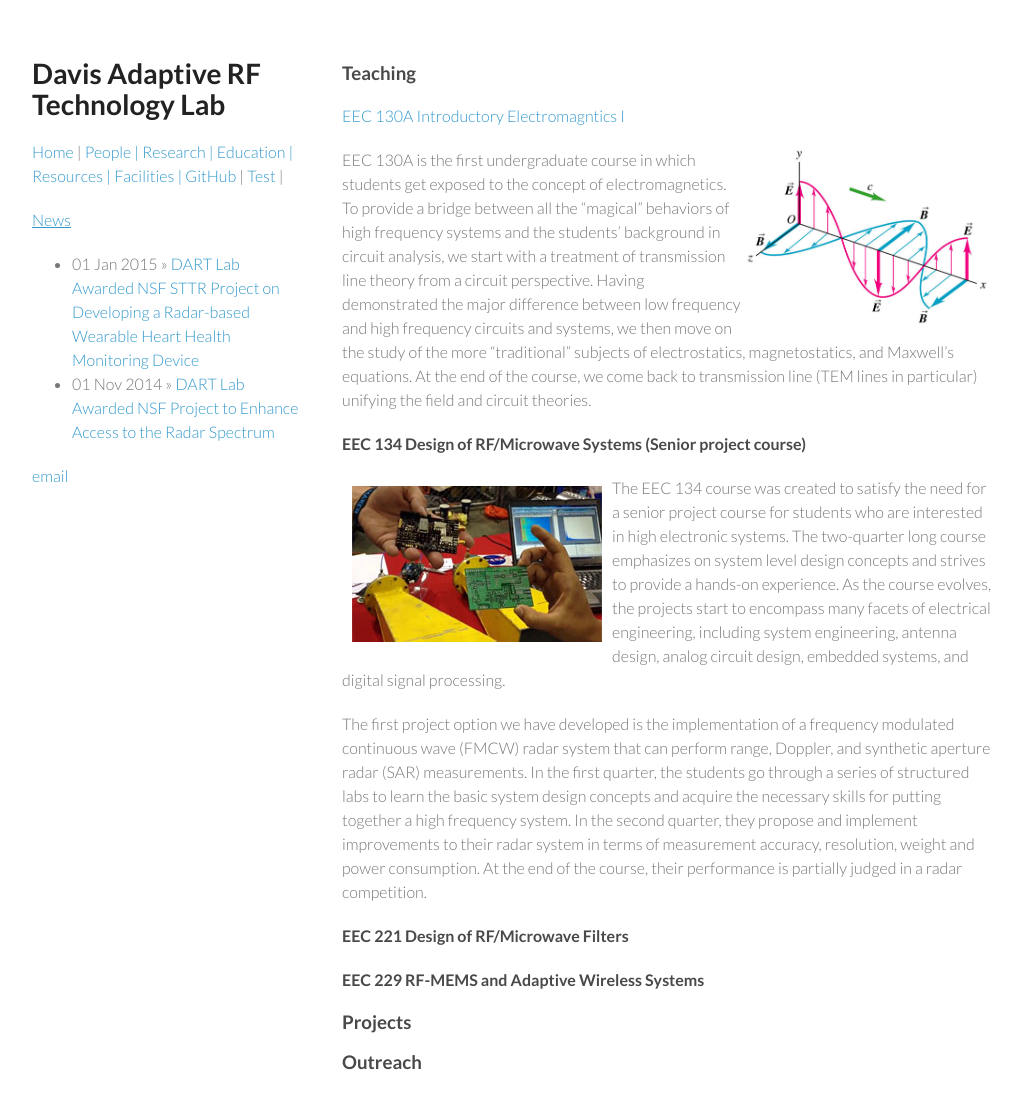
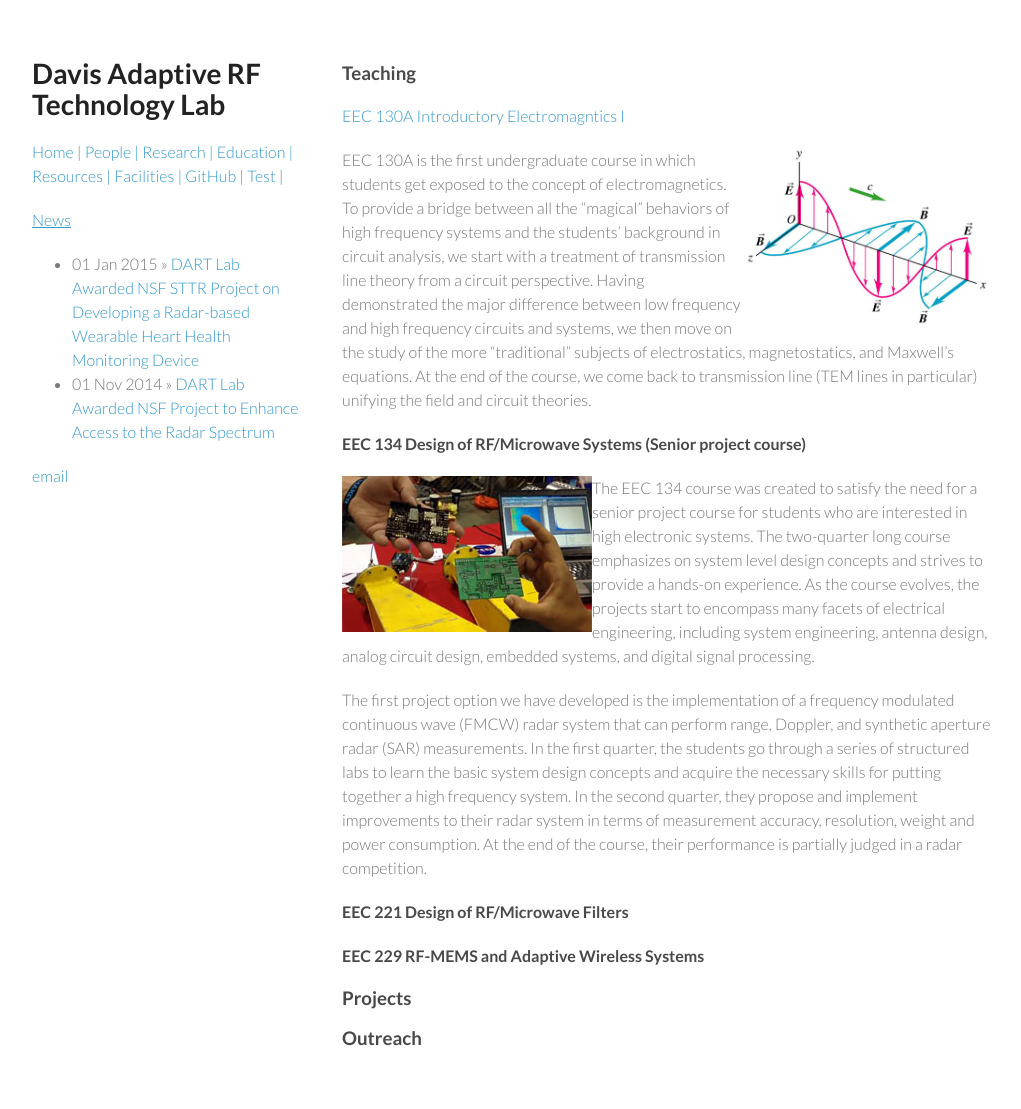
Before and after one commit to ucdart/ucdart.github.io, a Jekyll site: the page built from education/index.md, in a window 1280 px wide and 1143 px high. Shown: the top 1109 px of the window, without its empty margins (128-1149 px from the left). Built offline with Jekyll 4.4.1, drawn with Linux system fonts in a browser that asks for light colours.

Commit message:
Updated index.md

```diff
--- a/education/index.md
+++ b/education/index.md
@@ -15,7 +15,7 @@ EEC 130A is the first undergraduate course in which students get exposed to the
 
 #### EEC 134 Design of RF/Microwave Systems (Senior project course)
 
-<img src="/images/eec134.jpg" width="250px" style="float:left; margin:10px;">
+<img src="/images/eec134.jpg" width="250px" style="float:left; margin:0px;">
 
 The EEC 134 course was created to satisfy the need for a senior project course for students who are interested in high electronic systems. The two-quarter long course emphasizes on system level design concepts and strives to provide a hands-on experience. As the course evolves, the projects start to encompass many facets of electrical engineering, including system engineering, antenna design, analog circuit design, embedded systems, and digital signal processing.
 
```
